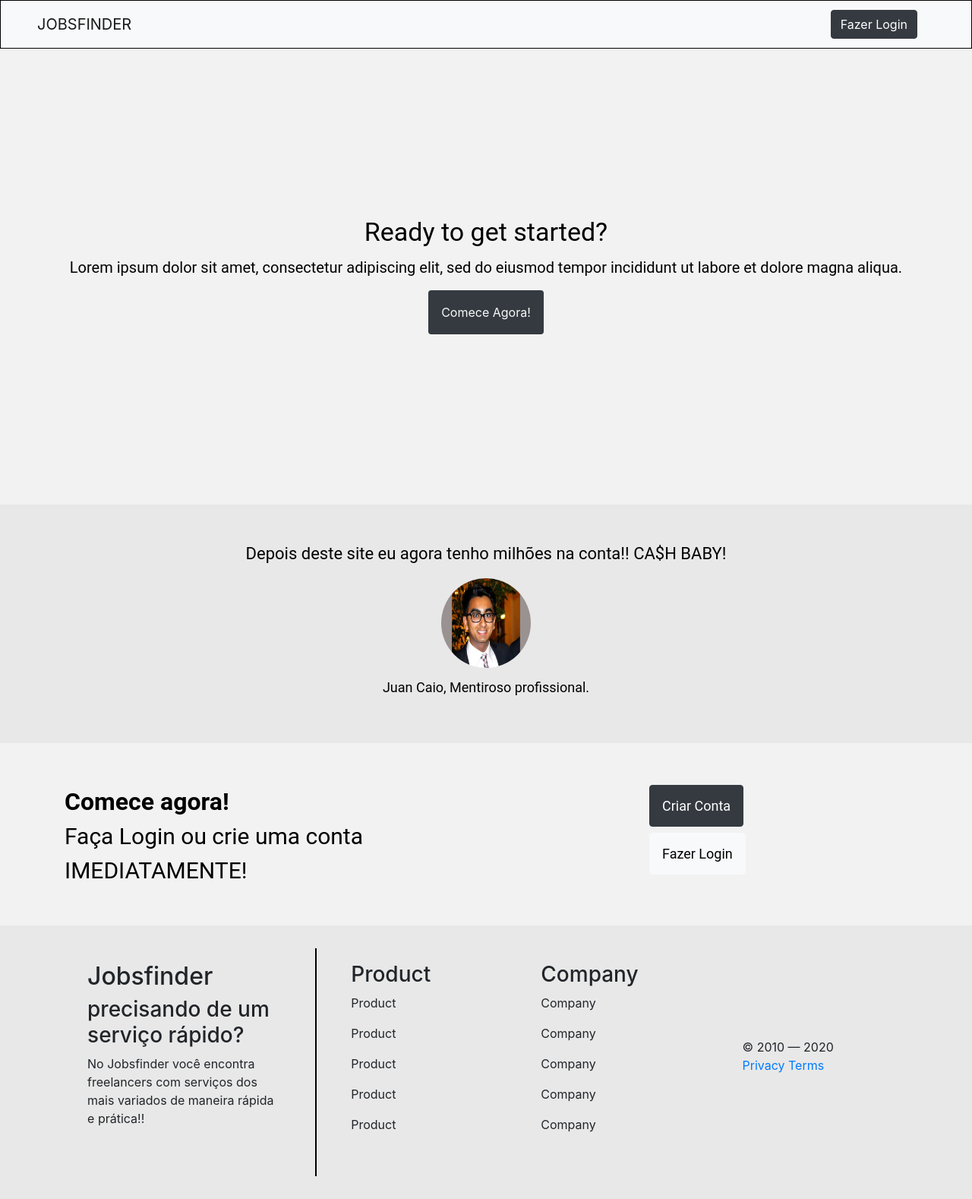
After one commit to filipemota130/Jobsfinder, a Flask app: page /presentation in a window 1280 px wide. The commit adds this page. Shown: the whole page at 76% size. Run offline with Flask 2, Linux system fonts and the light colour scheme; some libraries are stand-ins or nearby versions.

Commit message:
feature: flask-login adaptado e funcionando

```diff
--- a/app/__init__.py
+++ b/app/__init__.py
@@ -2,6 +2,7 @@ from flask import Flask
 from flask_sqlalchemy import SQLAlchemy
 from flask_script import Manager
 from flask_migrate import Migrate, MigrateCommand
+from flask_login import LoginManager
 
 app = Flask(__name__)
 app.config.from_object('config')
@@ -12,6 +13,9 @@ migrate= Migrate(app, db)
 manager = Manager(app)
 manager.add_command('db', MigrateCommand)
 
+login_manager = LoginManager()
+login_manager.init_app(app)
+
 from app.models import user, job , forms
 from app.templates import *
 from app.controllers import router
--- a/app/controllers/router.py
+++ b/app/controllers/router.py
@@ -1,39 +1,46 @@
 from flask import render_template, request, redirect, url_for, flash
-from app import app, db
-from werkzeug.security import generate_password_hash
+from app import app, db, login_manager
+from flask_login import current_user, login_user, logout_user
 
 from app.models.user import User
 from app.models.job import Job
 from app.models.forms import LoginForm, CadastroForm, CadastroJobForm
 
-current_user = None;
-def changeUser(changedUser):
-    global current_user
-    current_user = changedUser
+@login_manager.user_loader
+def load_user(user_id):
+    return User.query.filter_by(id=user_id).first()
+@app.route('/presentation')
+def presentation():
+    return render_template('presentation.html')
 
 @app.route('/', defaults={'id': None})
-@app.route('/index')
-@app.route('/home/<int:id>')
+@app.route('/index/<id>')
+@app.route('/home/<id>')
 def index(id):
+    if not current_user.is_authenticated:
+        return redirect(url_for('presentation'))
     print(current_user)
     jobs = Job.query.all()
-    return render_template('index.html', id=current_user, jobs = jobs)
+    return render_template('index.html', id= current_user.id, jobs = jobs)
 
 @app.route('/cadastro', methods=['GET', 'POST'])
 def cadastro():
+    if current_user.is_authenticated:
+        return redirect(url_for('index',id = current_user))
     form = CadastroForm()
     if request.method == 'POST':
         if form.validate_on_submit():
-            new_user = User(form.name.data, form.nick_name.data,
-                    form.password.data, form.email.data, form.contact.data, form.birth_date.data, form.desc.data)
+            new_user = User(form.name.data, form.nick_name.data, form.email.data, form.contact.data, form.birth_date.data, form.desc.data)
+            new_user.set_senha(form.password.data)
             confirmation = User.query.filter_by(email= form.email.data).first()
             if confirmation == None :
                 db.session.add(new_user)
                 db.session.commit()
-                changeUser(new_user.id)
-                return redirect(url_for('index',id = current_user))
+                login_user(new_user)
+                return redirect(url_for('index', id = current_user))
             else :
                 flash("usuário já existente")
+                return redirect(url_for('cadastro'))
         else:
             print(form.email.errors)
             print(form.password.errors)
@@ -47,18 +54,22 @@ def cadastro():
 
 @app.route('/login', methods=['GET', 'POST'])
 def login():
+    if current_user.is_authenticated:
+        return redirect(url_for('index',id = current_user))
     form = LoginForm()
     if request.method == 'POST':
         if form.validate_on_submit():
             flash("Login confirmado!")
-            instance = User.query.filter_by(email= form.email.data, password =form.password.data).first()
-            if instance:
-                db.session.add(instance)
-                db.session.commit()
-                changeUser(instance.id)
-                return redirect(url_for('index',id = current_user))
-            else :
+            instance = User.query.filter_by(email= form.email.data).first()
+            if instance == None or instance.check_senha(form.password.data) == False:
                 flash("usuário inexistente")
+                return redirect(url_for('login'))
+            if (form.remember_me.data):
+                login_user(instance, remember=True)
+                return redirect(url_for('index', id=current_user))
+
+            login_user(instance)
+            return redirect(url_for('index', id=current_user))
         else:
             print(form.email.errors)
             print(form.password.errors)
@@ -68,21 +79,27 @@ def login():
 
 @app.route('/meuperfil')
 def meuperfil():
-    user= User.query.filter_by(id=current_user).first()
-    return render_template('perfil.html', id=current_user, user= user)
+    if not current_user.is_authenticated:
+        return redirect(url_for('login'))
+    user= User.query.filter_by(id=current_user.id).first()
+    return render_template('perfil.html', id=current_user.id, user= user)
 
 @app.route('/perfil/<int:id>')
 def perfil(id):
+    if not current_user.is_authenticated:
+        return redirect(url_for('login'))
     user= User.query.filter_by(id=id).first()
     return render_template('perfil.html', user=user)
 
 @app.route('/cadastroJob/<int:id>', methods=['GET', 'POST'])
 def cadastroJobs(id):
+    if not current_user.is_authenticated:
+        return redirect(url_for('login'))
     form = CadastroJobForm()
     if request.method == 'POST':
         if form.validate_on_submit():
-            user = User.query.filter_by(id=current_user).first()
-            new_job = Job(form.name.data, form.category.data, form.value.data, form.description.data, form.others.data, current_user, user.nick_name)
+            user = User.query.filter_by(id=current_user.id).first()
+            new_job = Job(form.name.data, form.category.data, form.value.data, form.description.data, form.others.data, current_user.id, user.nick_name)
             db.session.add(new_job)
             db.session.commit()
             return redirect(url_for('index',id = current_user))
@@ -97,6 +114,8 @@ def cadastroJobs(id):
 
 @app.route('/delete/<int:id_job>')
 def delete(id_job):
+    if not current_user.is_authenticated:
+        return redirect(url_for('login'))
     query = Job.query.filter_by(id=id_job).first()
     db.session.delete(query)
     db.session.commit()
@@ -104,7 +123,8 @@ def delete(id_job):
 
 @app.route('/logout')
 def logout():
+    if not current_user.is_authenticated:
+        return redirect(url_for('login'))
     flash("Sessão encerrada!")
-    db.session.expire_all()
-    changeUser(None)
-    return redirect(url_for('index'))
+    logout_user();
+    return redirect(url_for('presentation'))
--- a/app/templates/cadastro.html
+++ b/app/templates/cadastro.html
@@ -12,7 +12,11 @@
 
 <body class='conteiner-fluid' >
   <nav class="navbar navbar-expand-lg navbar-light bg-light px-5">
-    <a class="navbar-brand" href="{{ url_for('index') }}">JOBSFINDER</a>
+    {% if current_user.is_authenticated %}
+    <a class="navbar-brand" href="{{ url_for('index', id=current_user) }}">JOBSFINDER</a>
+    {% else %}
+    <a class="navbar-brand" href="{{ url_for('presentation') }}">JOBSFINDER</a>
+    {% endif %}
     <button class="navbar-toggler" type="button" data-toggle="collapse" data-target="#navbarNav" aria-controls="navbarNav" aria-expanded="false" aria-label="Toggle navigation">
       <span class="navbar-toggler-icon"></span>
     </button>
--- a/app/templates/cadastroJobs.html
+++ b/app/templates/cadastroJobs.html
@@ -10,7 +10,11 @@
 </head>
 <body>
   <nav class="navbar navbar-expand-lg navbar-light bg-light px-5">
-    <a class="navbar-brand" href="{{ url_for('index') }}">JOBSFINDER</a>
+    {% if current_user.is_authenticated %}
+    <a class="navbar-brand" href="{{ url_for('index', id=current_user) }}">JOBSFINDER</a>
+    {% else %}
+    <a class="navbar-brand" href="{{ url_for('presentation') }}">JOBSFINDER</a>
+    {% endif %}
     <button class="navbar-toggler" type="button" data-toggle="collapse" data-target="#navbarNav" aria-controls="navbarNav" aria-expanded="false" aria-label="Toggle navigation">
       <span class="navbar-toggler-icon"></span>
     </button>
--- a/app/templates/perfil.html
+++ b/app/templates/perfil.html
@@ -10,7 +10,11 @@
 </head>
 <body>
     <nav class="navbar navbar-expand-lg navbar-light bg-light px-5">
-        <a class="navbar-brand " href="{{ url_for('index') }}">JOBSFINDER</a>
+      {% if current_user.is_authenticated %}
+      <a class="navbar-brand" href="{{ url_for('index', id=current_user) }}">JOBSFINDER</a>
+      {% else %}
+      <a class="navbar-brand" href="{{ url_for('presentation') }}">JOBSFINDER</a>
+      {% endif %}
         <button class="navbar-toggler" type="button" data-toggle="collapse" data-target="#navbarNav" aria-controls="navbarNav" aria-expanded="false" aria-label="Toggle navigation">
           <span class="navbar-toggler-icon"></span>
         </button>
--- /dev/null
+++ b/app/templates/presentation.html
@@ -0,0 +1,143 @@
+<!DOCTYPE html>
+<html lang="en">
+
+<head>
+  <meta charset="UTF-8">
+  <meta name="viewport" content="width=device-width, initial-scale=1.0">
+  <title>Jobsfinder</title>
+  <link rel='stylesheet' href="{{ url_for('static', filename= 'css/bootstrap.min.css' ) }}">
+  <link rel='stylesheet' href="{{ url_for('static', filename= 'style.css' ) }}">
+</head>
+
+<body class='conteiner-fluid'>
+  <nav class="navbar navbar-expand-lg navbar-light bg-light px-5">
+    <a class="navbar-brand" href="{{ url_for('presentation') }}">JOBSFINDER</a>
+    <button class="navbar-toggler" type="button" data-toggle="collapse" data-target="#navbarNav"
+      aria-controls="navbarNav" aria-expanded="false" aria-label="Toggle navigation">
+      <span class="navbar-toggler-icon"></span>
+    </button>
+    <div class="collapse navbar-collapse" id="navbarNav">
+      <ul class="navbar-nav col-8">
+      </ul>
+      {% if current_user.is_authenticated %}
+      {% else %}
+      <ul class="navbar-nav col-4 justify-content-end">
+        <li class="nav-item">
+          <a class="nav-link" href="{{ url_for('login') }}"> <button class="btn btn-dark my-2 my-sm-1">Fazer
+              Login</button></a>
+        </li>
+      </ul>
+      {% endif %}
+    </div>
+  </nav>
+  <main>
+    <div class="d-flex align-items-center justify-content-center"
+      style="background: #F2F2F2; height: 600px;">
+      <div class="justify-content-center align-items-center">
+        <div>
+          <p class="titulo-cont">Ready to get started?</p>
+        </div>
+        <div>
+          <p class="texto-cont">Lorem ipsum dolor sit amet, consectetur adipiscing elit, sed do eiusmod tempor
+            incididunt ut labore et dolore magna aliqua.</p>
+        </div>
+        <div class='justify-content-center d-flex'>
+          <a href="{{ url_for('login') }}"><button class="btn bg-dark text-light p-3">Comece Agora!</button></a>
+        </div>
+      </div>
+    </div>
+    <div class="container-fluid py-5 justify-content-center" style="height: auto; background: #E8E8E8;">
+      <div class="justify-content-center d-flex">
+        <text class="Texto_perfil">Depois deste site eu agora tenho milhões na conta!! CA$H BABY!</text>
+      </div>
+      <div class='justify-content-center d-flex'>
+        <img src="../static/juan.jpg" class="rounded-circle p-3" style="width: 150px; height: 150px;" />
+      </div>
+      <p class="nome-perfil" style="font-size: large;">Juan Caio, Mentiroso profissional.</p>
+    </div>
+    <div class="container-fluid" style="height: 240px; background: #F2F2F2;">
+      <div class="container" style="padding-top: 55px;">
+        <div class='d-flex'>
+        <div>
+          <div>
+            <text class="texto1-login">Comece agora!</text>
+          </div>
+          <div style=" height: 90px; width: 420px;">
+            <p class="texto2-login">Faça Login ou crie uma conta IMEDIATAMENTE!</p>
+          </div>
+        </div>
+        <div class='justify-content-end' style="padding-left: 350px;">
+          <div>
+            <a href="{{ url_for('cadastro') }}"><button class="btn btn-dark p-3 mb-2"><text id="button-texto">Criar Conta</text></button></a>
+          </div>
+          <div>
+            <a href="{{ url_for('login') }}"><button class="btn btn-light p-3"><text id="button-texto" style="color:#000">Fazer Login</text></button></a>
+          </div>
+        </div>
+        </div>
+
+
+      </div>
+    </div>
+    </div>
+  </main>
+  <footer style="background: #E8E8E8;">
+    <div class="container text-center text-md-left">
+      <div class="row text-center text-md-left">
+        <div class="col-md-3 col-lg-3 col-xl-3 mx-auto mt-5">
+          <h2>Jobsfinder</h2>
+          <h3>precisando de um serviço rápido?</h3>
+          <p>No Jobsfinder você encontra freelancers com serviços dos mais variados de maneira rápida e prática!!
+          </p>
+        </div>
+        <div class="linha-vertical"></div>
+        <div class="col-md-2 col-lg-2 col-xl-2 mx-auto mt-5">
+          <h3>Product</h3>
+          <p>
+            <a>Product</a>
+          </p>
+          <p>
+            <a>Product</a>
+          </p>
+          <p>
+            <a>Product</a>
+          </p>
+          <p>
+            <a>Product</a>
+          </p>
+          <p>
+            <a>Product</a>
+          </p>
+        </div>
+        <div class="col-md-3 col-lg-2 col-xl-2 mx-auto mt-5">
+          <h3>Company</h3>
+          <p>
+            <a>Company</a>
+          </p>
+          <p>
+            <a>Company</a>
+          </p>
+          <p>
+            <a>Company</a>
+          </p>
+          <p>
+            <a>Company</a>
+          </p>
+          <p>
+            <a>Company</a>
+          </p>
+        </div>
+        <hr class="mb-4">
+        <div class="row align-items-center">
+          <div class="col-md-7 col-lg-8">
+            <p>© 2010 — 2020 <a href="#">Privacy</a> <a href="#">Terms</a>
+            </p>
+          </div>
+        </div>
+      </div>
+    </div>
+  </footer>
+  <script src="{{ url_for('static', filename= " js/bootstrap.min.js" ) }}"></script>
+</body>
+
+</html>
```
Also changed, not shown: app/models/user.py (+10 -4 lines), app/templates/index.html (+35 -62 lines), app/templates/login.html (+9 -1 lines), database.db.
